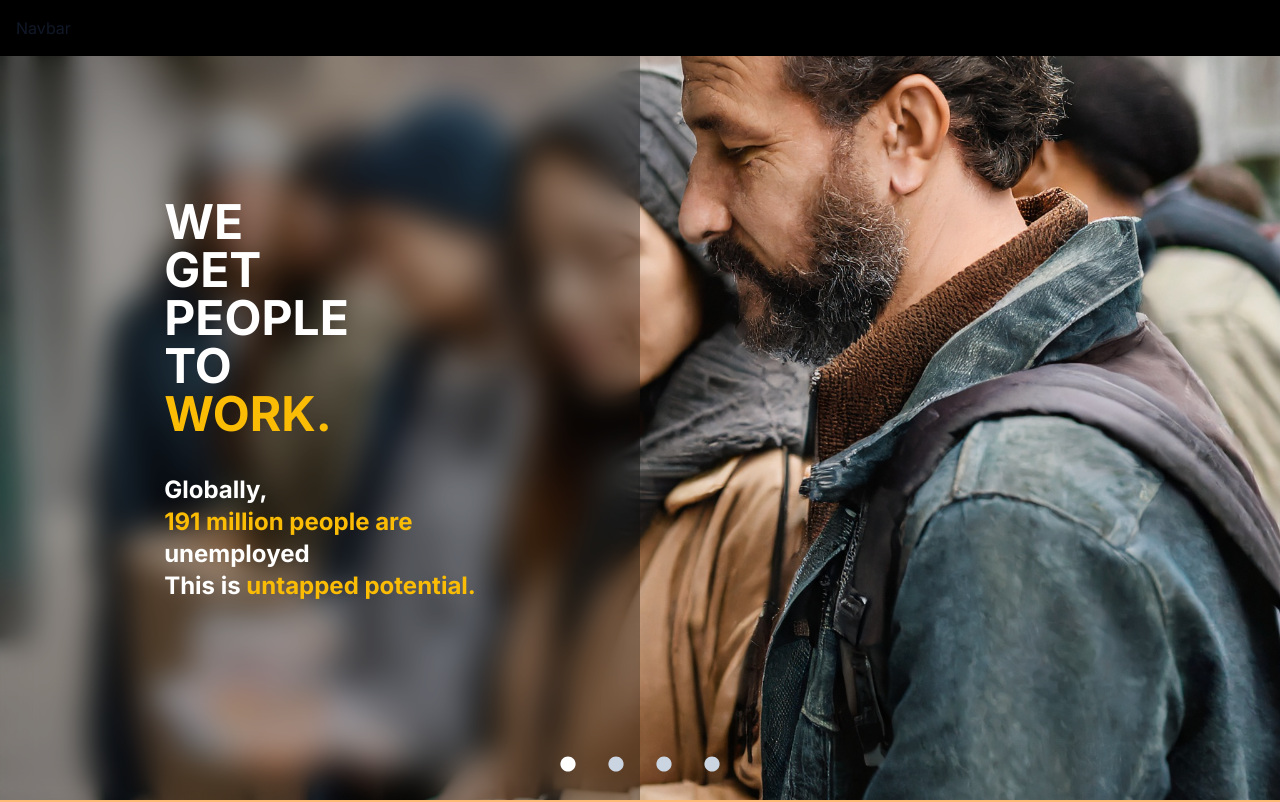
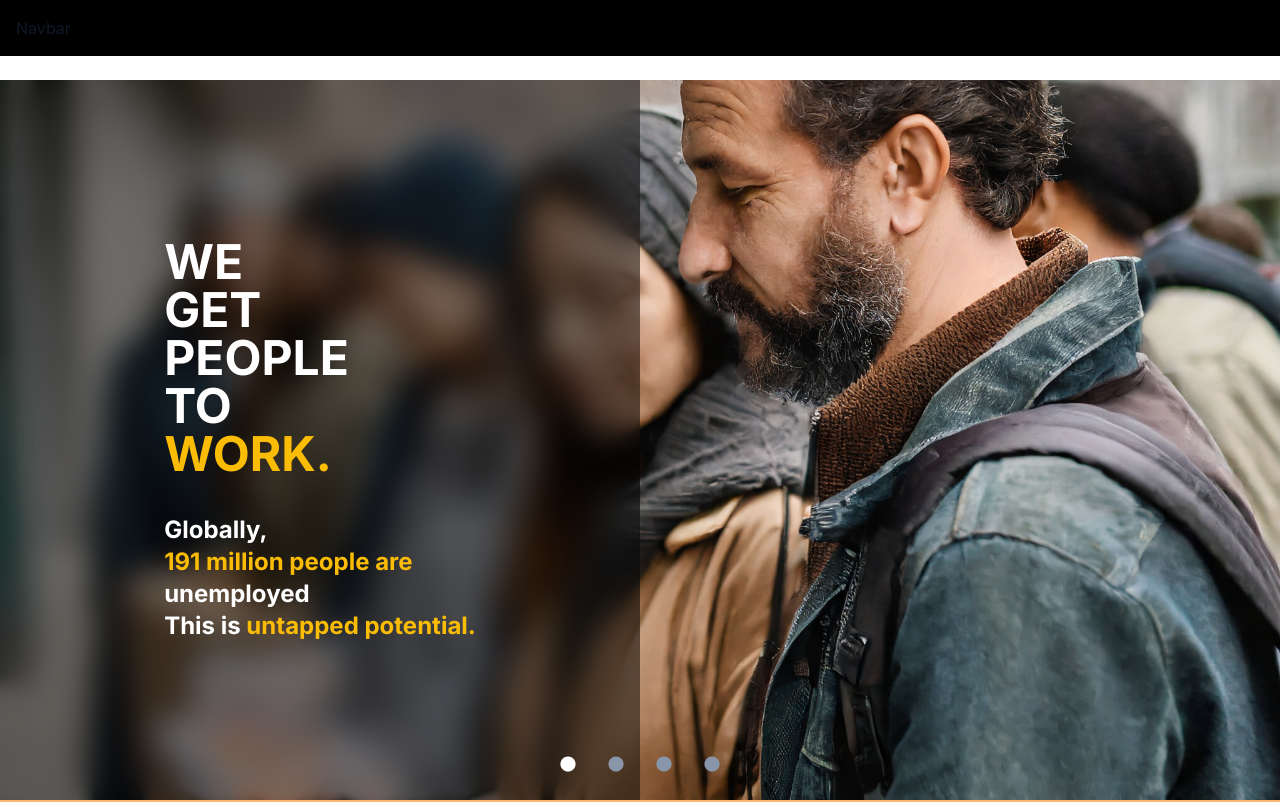
Before and after one commit to keelworks/keelworks-website, a React (Vite) app: page / in a window 1280 px wide. Shown: the top 802 px of the page. Built offline with nearby package versions, Linux system fonts and the light colour scheme.

Commit message:
changing dots colors & other styling

```diff
--- a/src/Components/Homepage/Slider/Slider.jsx
+++ b/src/Components/Homepage/Slider/Slider.jsx
@@ -31,8 +31,8 @@ const Slider = () => {
   }, [slides.length]);
 
   return (
-    <div className="w-screen h-[100vh] bg-slate-300 flex flex-col items-center justify-center text-8xl font-bold overflow-hidden relative">
-      <div className="absolute top-0 left-0 h-full w-1/2 bg-customBlack65 flex items-center justify-center z-10 backdrop-blur-lg bg-black/30">
+    <div className="w-screen h-[calc(100vh-5rem)] mt-[5rem] bg-grey200 flex flex-col items-center justify-center text-8xl font-bold overflow-hidden relative">
+      <div className="absolute top-0 left-0 h-full w-1/2 bg-customBlack65 flex items-center justify-center z-10 backdrop-blur-lg bg-black bg-opacity-50">
         {sliderTexts[currentSlideIndex]}
       </div>
 
@@ -42,7 +42,7 @@ const Slider = () => {
         alt="Keelworks Slides"
       />
 
-      <div className="flex justify-center py-1 absolute bottom-2 text-slate-300 z-10 ">
+      <div className="flex justify-center py-1 absolute bottom-2 text-grey500 z-10 ">
         {slides.map((slide, slideIndex) => (
           <div
             key={slideIndex}
```
